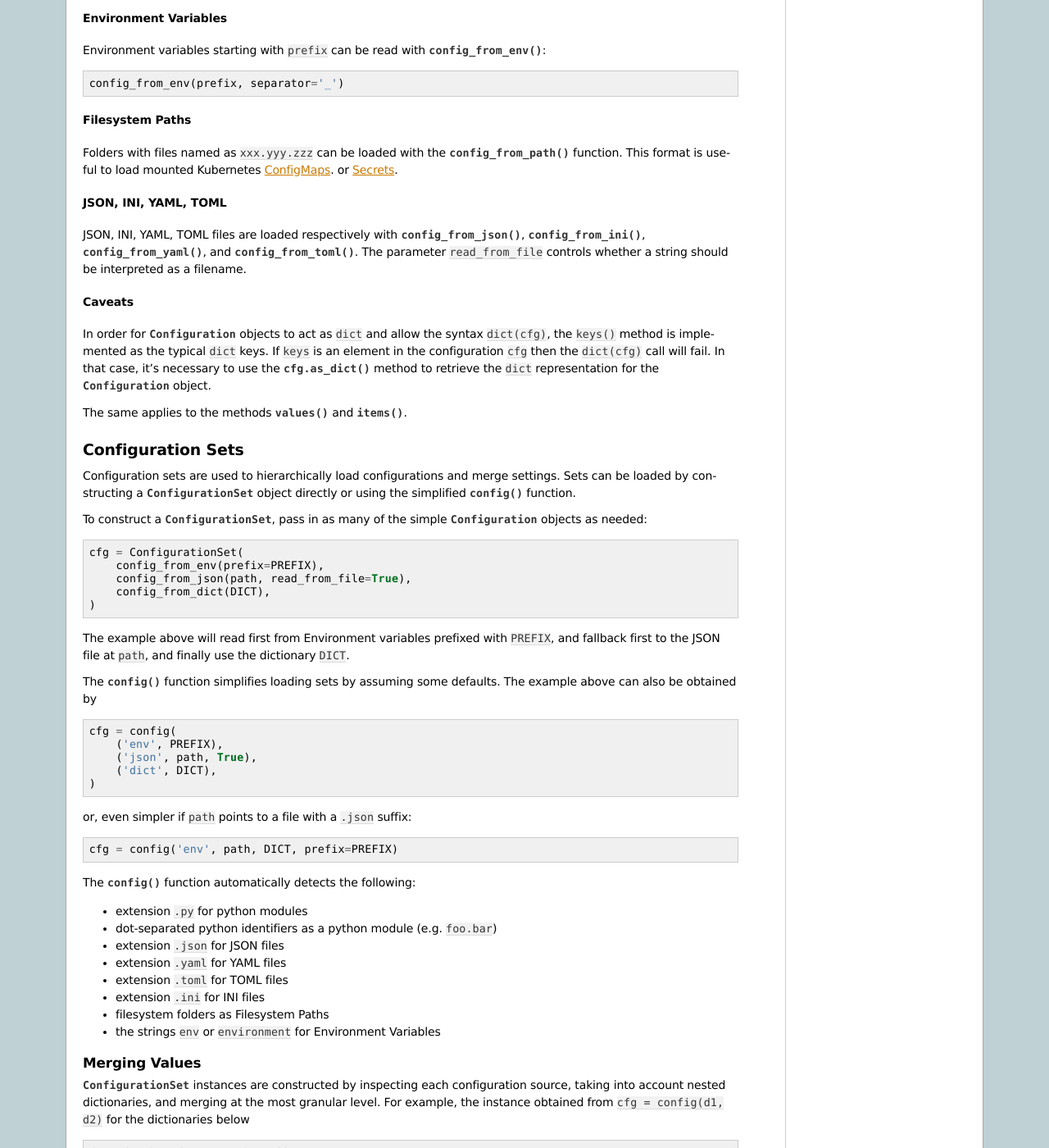
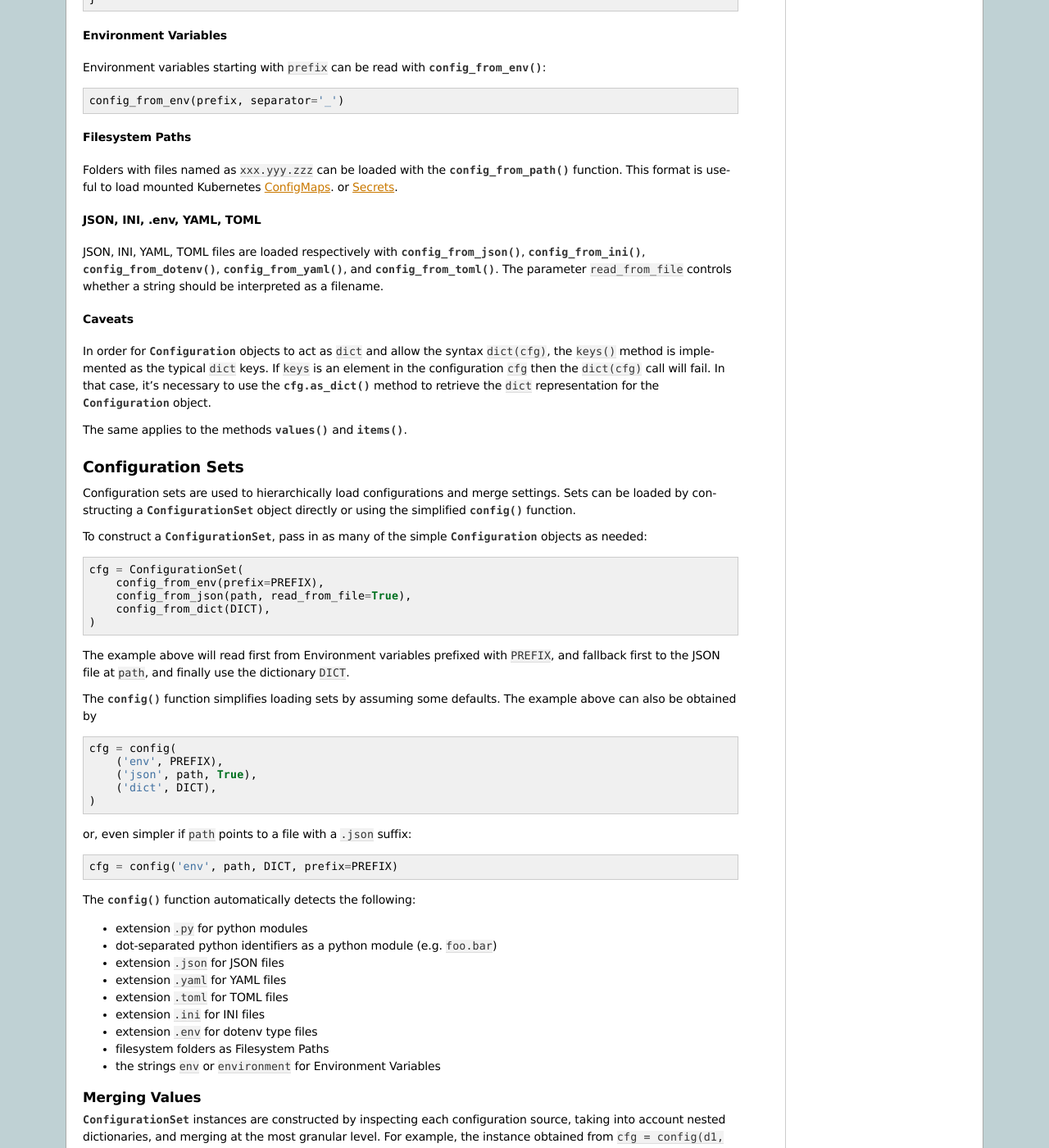
Before and after one commit to tr11/python-configuration, a Sphinx documentation site: the page built from docs/index.rst, in a window 1280 px wide and 1400 px high, scrolled down 2429 px. Shown: the whole window at 82% size. Built offline with Sphinx 7.4.7, drawn with Linux system fonts in a browser that asks for light colours; some of the changed text lies outside the part shown.

Commit message:
Added docs

```diff
--- a/docs/index.rst
+++ b/docs/index.rst
@@ -17,6 +17,7 @@ hierarchically.  Current format types are:
 - Filesystem paths
 - JSON files
 - INI files
+- dotenv type files
 
 and optionally
 
@@ -189,11 +190,12 @@ Folders with files named as ``xxx.yyy.zzz`` can be loaded with the :func:`~confi
 Kubernetes `ConfigMaps <https://kubernetes.io/docs/tasks/configure-pod-container/configure-pod-configmap/#populate-a-volume-with-data-stored-in-a-configmap>`_.
 or `Secrets <https://kubernetes.io/docs/tasks/inject-data-application/distribute-credentials-secure/#create-a-pod-that-has-access-to-the-secret-data-through-a-volume>`_.
 
-JSON, INI, YAML, TOML
-*********************
+JSON, INI, .env, YAML, TOML
+***************************
 JSON, INI, YAML, TOML files are loaded respectively with
 :func:`~config.config_from_json`,
 :func:`~config.config_from_ini`,
+:func:`~config.config_from_dotenv`,
 :func:`~config.config_from_yaml`, and
 :func:`~config.config_from_toml`.
 The parameter ``read_from_file`` controls
@@ -254,6 +256,7 @@ The :func:`~config.config` function automatically detects the following:
 - extension ``.yaml`` for YAML files
 - extension ``.toml`` for TOML files
 - extension ``.ini`` for INI files
+- extension ``.env`` for dotenv type files
 - filesystem folders as Filesystem Paths
 - the strings ``env`` or ``environment`` for Environment Variables
 
```
Also changed, not shown: README.md (+4 -1 lines).
